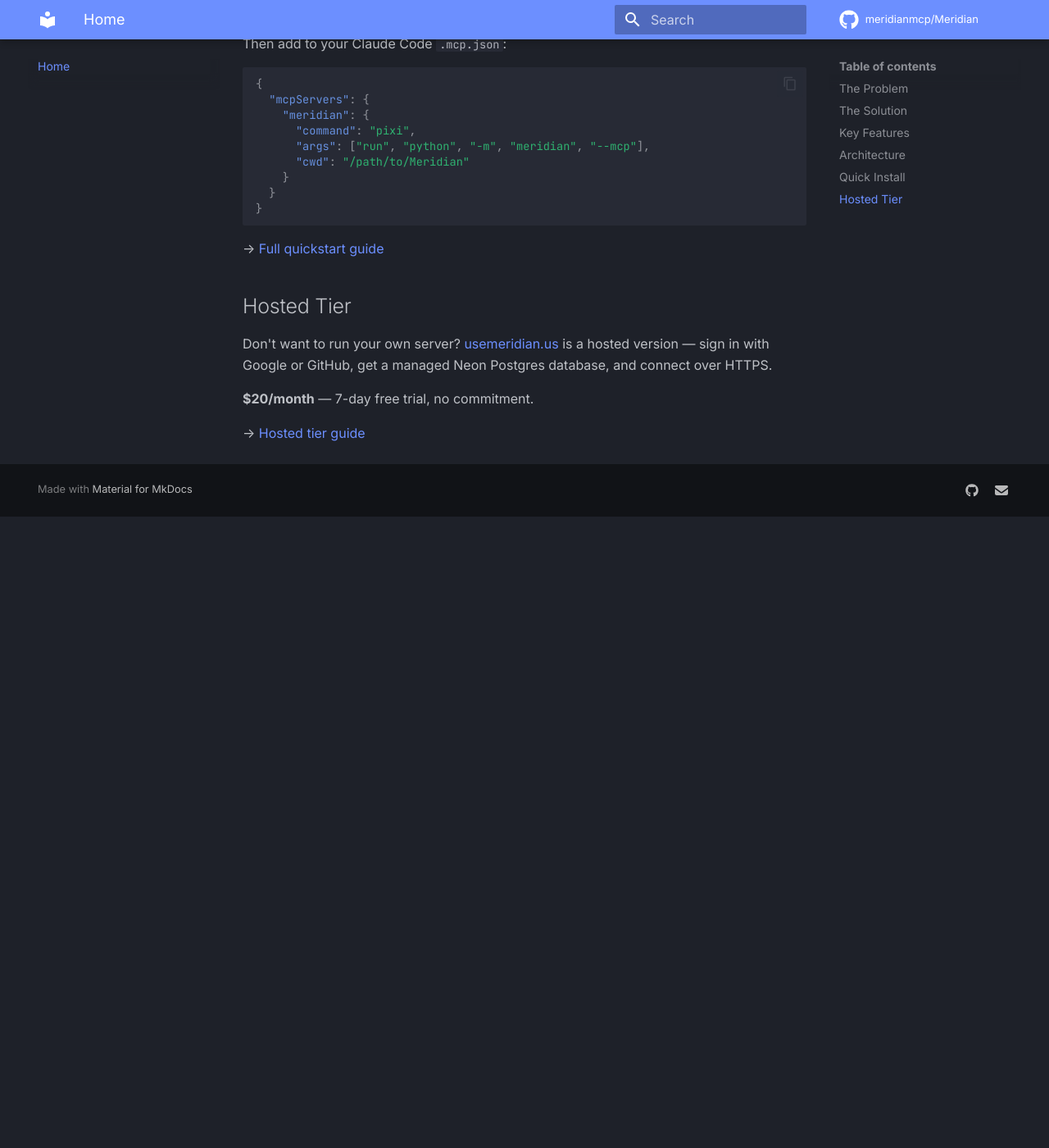
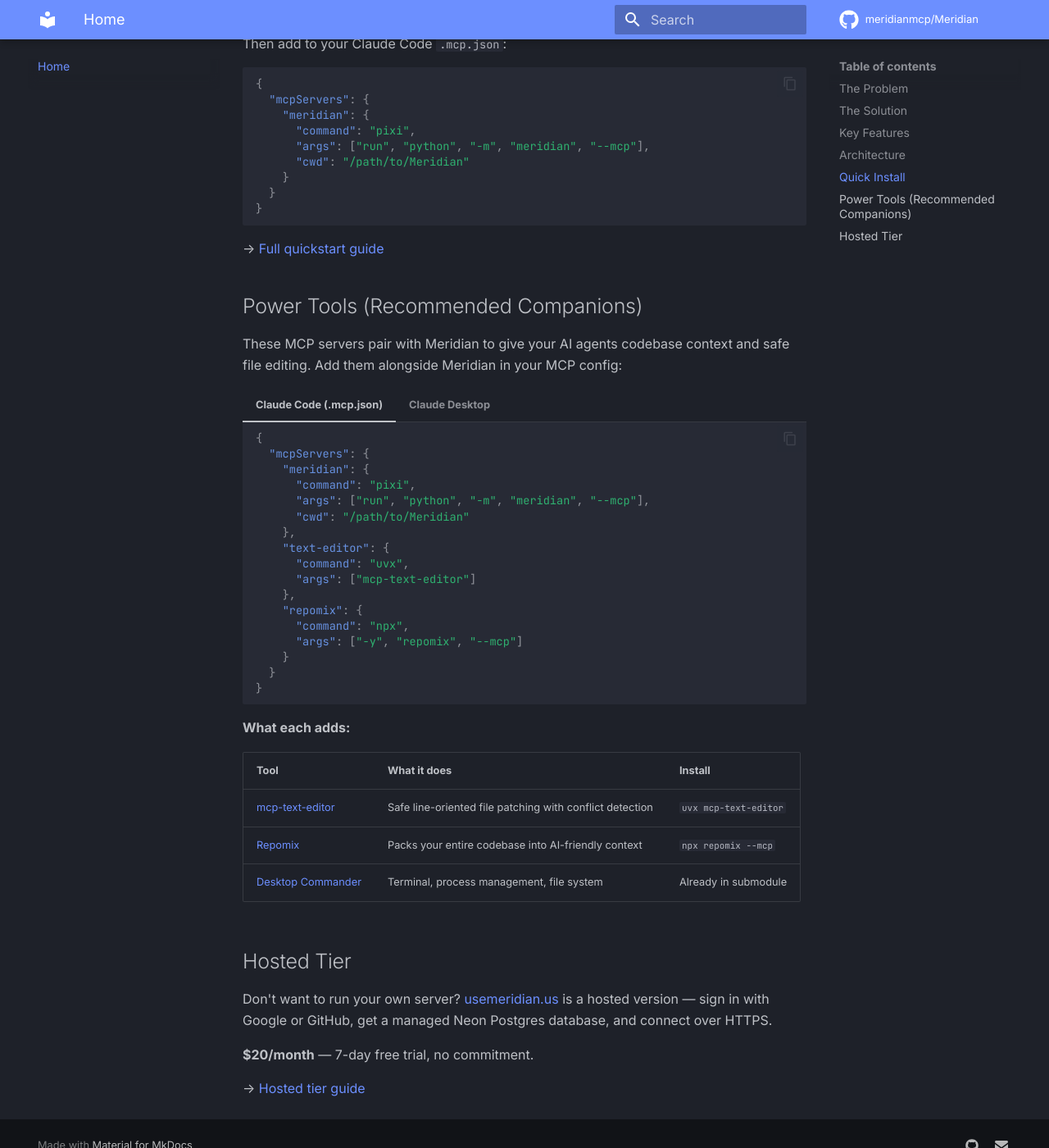
Before and after one commit to meridianmcp/Meridian, an MkDocs documentation site: the page built from docs/index.md, in a window 1280 px wide and 1400 px high, scrolled down 2353 px. Shown: the whole window at 82% size. Built offline with MkDocs 1.6.1 and Material for MkDocs 9.7.7, drawn with Linux system fonts in a browser that asks for light colours; comment, search, counter and statistics services are not loaded; before the commit the page ends 2983 px from its top, so only the background shows below that.

Commit message:
docs: add Power Tools section (mcp-text-editor + Repomix) with MCP config snippets

````diff
--- a/docs/index.md
+++ b/docs/index.md
@@ -108,6 +108,61 @@
 
 → [Full quickstart guide](quickstart.md)
 
+## Power Tools (Recommended Companions)
+
+These MCP servers pair with Meridian to give your AI agents codebase context and safe file editing. Add them alongside Meridian in your MCP config:
+
+=== "Claude Code (.mcp.json)"
+    ```json
+    {
+      "mcpServers": {
+        "meridian": {
+          "command": "pixi",
+          "args": ["run", "python", "-m", "meridian", "--mcp"],
+          "cwd": "/path/to/Meridian"
+        },
+        "text-editor": {
+          "command": "uvx",
+          "args": ["mcp-text-editor"]
+        },
+        "repomix": {
+          "command": "npx",
+          "args": ["-y", "repomix", "--mcp"]
+        }
+      }
+    }
+    ```
+
+=== "Claude Desktop"
+    ```json
+    {
+      "mcpServers": {
+        "meridian": {
+          "command": "pixi",
+          "args": ["run", "python", "-m", "meridian", "--mcp"],
+          "cwd": "/path/to/Meridian"
+        },
+        "text-editor": {
+          "command": "uvx",
+          "args": ["mcp-text-editor"]
+        },
+        "repomix": {
+          "command": "npx",
+          "args": ["-y", "repomix", "--mcp"]
+        }
+      }
+    }
+    ```
+
+**What each adds:**
+
+| Tool | What it does | Install |
+|------|-------------|---------|
+| [mcp-text-editor](https://github.com/tumf/mcp-text-editor) | Safe line-oriented file patching with conflict detection | `uvx mcp-text-editor` |
+| [Repomix](https://repomix.com) | Packs your entire codebase into AI-friendly context | `npx repomix --mcp` |
+| [Desktop Commander](https://github.com/wonderwhy-er/DesktopCommanderMCP) | Terminal, process management, file system | Already in submodule |
+
+
 ## Hosted Tier
 
 Don't want to run your own server? [usemeridian.us](https://usemeridian.us) is a hosted version — sign in with Google or GitHub, get a managed Neon Postgres database, and connect over HTTPS.
````
